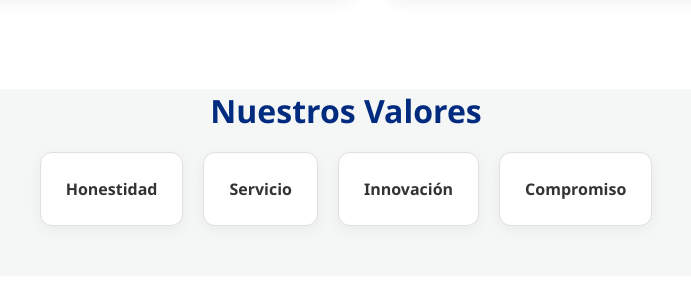
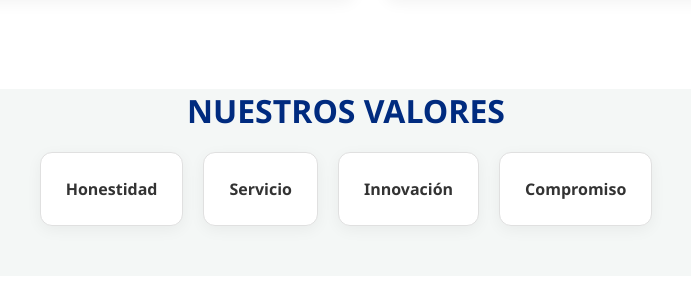
Before and after one commit to 24160804-pixel/EQUIPO15_TSO4SB, a PHP site: page / in a window 1280 px wide. Shown: the part 485-785 px from the top of the page, without its empty margins (294-985 px from the left). Run offline with PHP 8.4, Linux system fonts and the light colour scheme.

Commit message:
Puse en mayusuculas nuestros valores en el index.php

```diff
--- a/index.php
+++ b/index.php
@@ -34,7 +34,7 @@
     </section>
 
     <section id="valores" class="values-section bg-light">
-        <h2 class="section-title text-blue">Nuestros Valores</h2>
+        <h2 class="section-title text-blue">NUESTROS VALORES</h2>
         <div class="crud-container" style="justify-content: center; gap: 20px;">
             <div class="card"><strong>Honestidad</strong></div>
             <div class="card"><strong>Servicio</strong></div>
```
